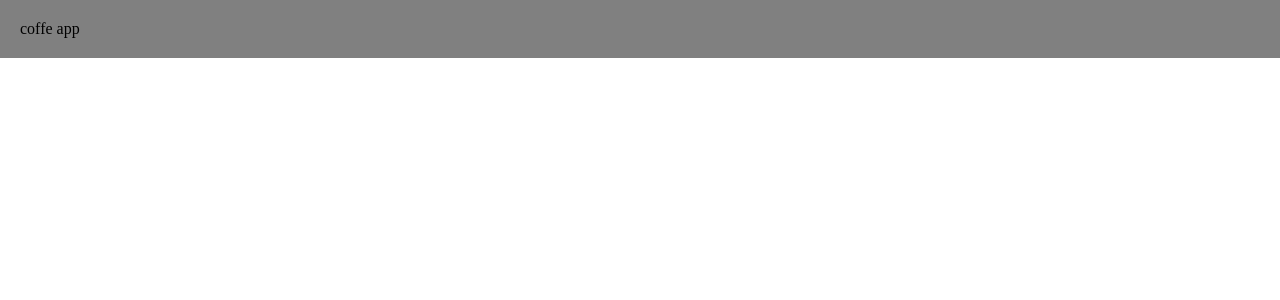
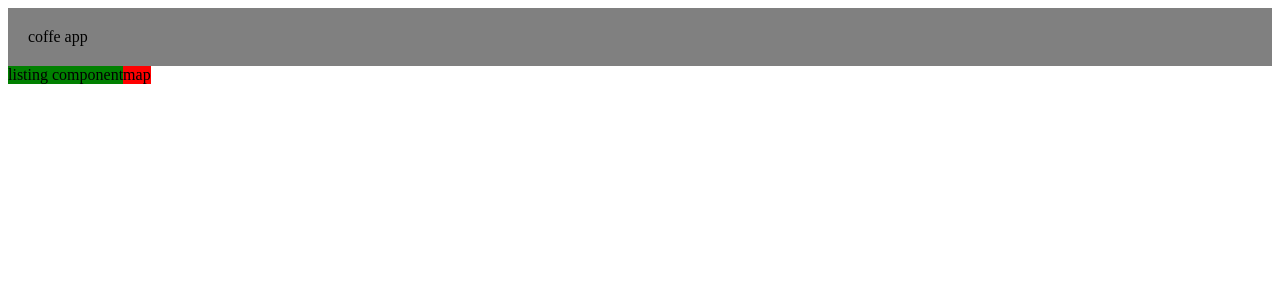
Before and after one commit to devstojko/coffee-app, a React app: page / in a window 1280 px wide. Shown: the top 300 px of the page. Built offline with nearby package versions, Linux system fonts and the light colour scheme.

Commit message:
create map component

```diff
--- /dev/null
+++ b/src/components/Listing.css
@@ -0,0 +1,3 @@
+.Listing {
+  background-color: green;
+}
--- /dev/null
+++ b/src/components/Listing.js
@@ -0,0 +1,7 @@
+import React from "react";
+
+import style from "./Listing.css";
+
+export default function Listing() {
+  return <div className={style.Listing}>listing component</div>;
+}
--- /dev/null
+++ b/src/components/Map.css
@@ -0,0 +1,3 @@
+.Map {
+  background-color: red;
+}
--- /dev/null
+++ b/src/components/Map.js
@@ -0,0 +1,11 @@
+import React from "react";
+
+import style from "./Map.css";
+
+export default function Map() {
+  return (
+    <div className={style.Map}>
+      map <comment />
+    </div>
+  );
+}
--- a/src/containers/App.css
+++ b/src/containers/App.css
@@ -1,8 +1,9 @@
-body {
-  margin: 0;
-  padding: 0;
+.App {
+  display: flex;
+  flex-direction: column;
 }
 
-.test {
-  background-color: red;
+.AppContent {
+  display: flex;
+  flex-direction: row;
 }
--- a/src/containers/App.js
+++ b/src/containers/App.js
@@ -2,14 +2,20 @@ import React, { Component } from "react";
 import { Link, Route } from "react-router-dom";
 
 import Header from "../components/Header";
+import Listing from "../components/Listing";
+import Map from "../components/Map";
 
-import css from "./App.css";
+import style from "./App.css";
 
 export default class App extends Component {
   render() {
     return (
-      <div>
+      <div className={style.App}>
         <Header />
+        <div className={style.AppContent}>
+          <Listing />
+          <Map />
+        </div>
       </div>
     );
   }
```
